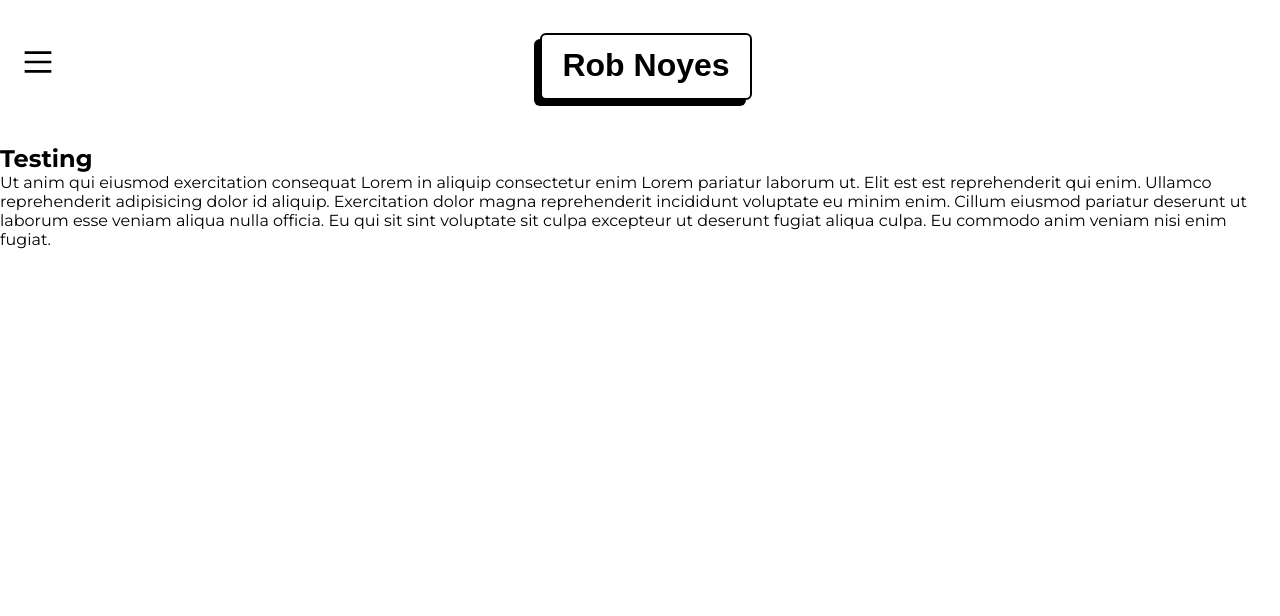
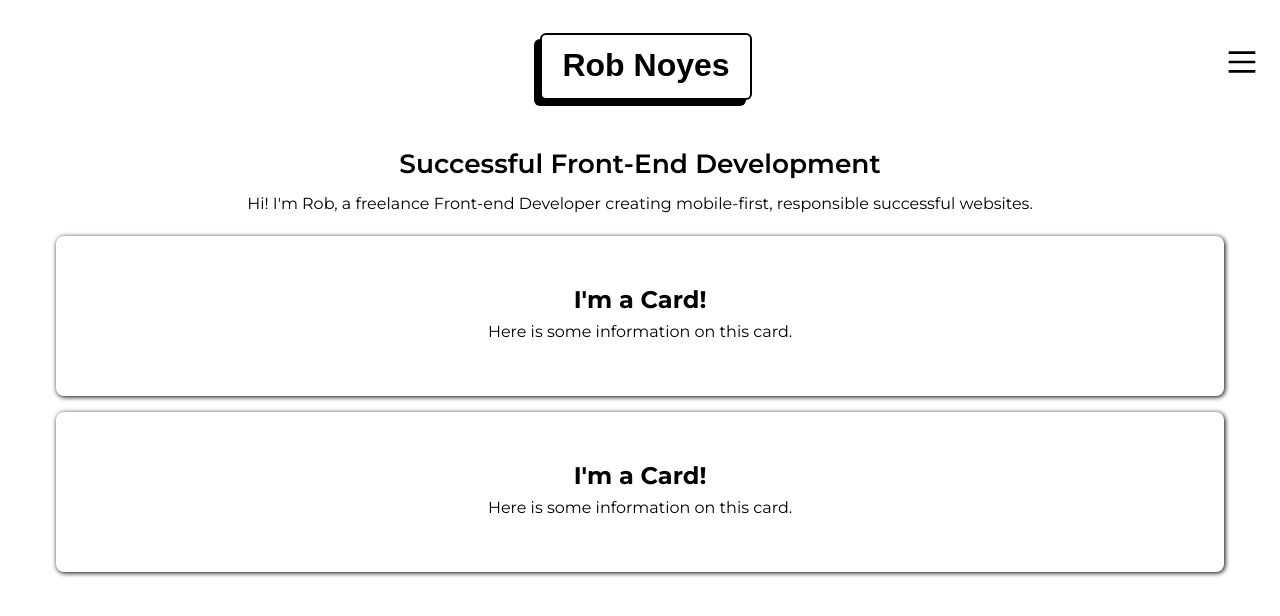
Before and after one commit to rob-noyes/portfolio-site, a React (Create React App) app: page / in a window 1280 px wide. Shown: the top 616 px of the page. Built offline with nearby package versions, Linux system fonts and the light colour scheme.

Commit message:
base home page working

```diff
--- a/src/App.js
+++ b/src/App.js
@@ -1,14 +1,16 @@
 import { BrowserRouter, Switch, Route } from 'react-router-dom';
 import './App.css';
+import Contact from './components/Contact';
 import Home from './components/Home';
-import Projects from './components/Projects';
+import Portfolio from './components/Portfolio';
 
 function App() {
   return (
     <BrowserRouter>
       <Switch>
         <Route exact path="/" component={Home} />
-        <Route path="/projects" component={Projects} />
+        <Route path="/portfolio" component={Portfolio} />
+        <Route path="/contact" component={Contact} />
       </Switch>
     </BrowserRouter>
   );
--- /dev/null
+++ b/src/components/Contact.js
@@ -0,0 +1,12 @@
+import Header from './Header';
+
+const Contact = () => {
+  return (
+    <div>
+      <Header />
+      <h2>Welcome to The Contact Page</h2>
+    </div>
+  );
+};
+
+export default Contact;
--- a/src/components/Header.js
+++ b/src/components/Header.js
@@ -18,7 +18,7 @@ const Header = () => {
       <CSSTransition in={open} timeout={300} classNames="fade" unmountOnExit>
         <ul>
           <Link to="/">Home</Link>
-          <Link to="/projects">Projects</Link>
+          <Link to="/portfolio">Portfolio</Link>
           <Link to="/contact">Contact</Link>
         </ul>
       </CSSTransition>
--- a/src/components/Home.js
+++ b/src/components/Home.js
@@ -1,20 +1,22 @@
 import Header from './Header';
+import DescriptionCard from './home-components/DescriptionCard';
 
 const Home = () => {
   return (
     <div>
       <Header />
-      <div>
-        <h2>Testing </h2>
-        <p>
-          Ut anim qui eiusmod exercitation consequat Lorem in aliquip
-          consectetur enim Lorem pariatur laborum ut. Elit est est reprehenderit
-          qui enim. Ullamco reprehenderit adipisicing dolor id aliquip.
-          Exercitation dolor magna reprehenderit incididunt voluptate eu minim
-          enim. Cillum eiusmod pariatur deserunt ut laborum esse veniam aliqua
-          nulla officia. Eu qui sit sint voluptate sit culpa excepteur ut
-          deserunt fugiat aliqua culpa. Eu commodo anim veniam nisi enim fugiat.
-        </p>
+      <div className="centering">
+        <div>
+          <h2 className="headings">Successful Front-End Development</h2>
+          <p className="descriptions">
+            Hi! I'm Rob, a freelance Front-end Developer creating mobile-first,
+            responsible successful websites.
+          </p>
+        </div>
+        <div>
+          <DescriptionCard />
+          <DescriptionCard />
+        </div>
       </div>
     </div>
   );
--- a/src/components/Projects.js
+++ b/src/components/Portfolio.js
@@ -1,6 +1,6 @@
 import Header from './Header';
 
-const Projects = () => {
+const Portfolio = () => {
   return (
     <div>
       <Header />
@@ -9,4 +9,4 @@ const Projects = () => {
   );
 };
 
-export default Projects;
+export default Portfolio;
--- /dev/null
+++ b/src/components/home-components/DescriptionCard.js
@@ -0,0 +1,10 @@
+const DescriptionCard = () => {
+  return (
+    <div className="description-card">
+      <h2>I'm a Card!</h2>
+      <p>Here is some information on this card.</p>
+    </div>
+  );
+};
+
+export default DescriptionCard;
--- a/src/index.css
+++ b/src/index.css
@@ -136,7 +136,7 @@ a {
   border: none;
   padding: 6px;
   top: 2.5rem;
-  left: 1rem;
+  right: 1rem;
   font-size: 2rem;
   z-index: 100;
   background: none;
@@ -173,3 +173,41 @@ a {
 .list-container {
   padding: 1rem;
 }
+
+/*************
+    HOME
+*************/
+
+.centering {
+  display: flex;
+  flex-direction: column;
+  justify-content: center;
+  text-align: center;
+  margin: 1rem 2.5rem;
+  line-height: 2rem;
+}
+
+.headings {
+  font-size: 1.65rem;
+  line-height: 2.5rem;
+  font-weight: 600;
+}
+
+.descriptions {
+  padding-top: 0.25rem;
+}
+
+/******************
+    HOME - CARDS
+*******************/
+
+.description-card {
+  border-radius: 0.5rem;
+  box-shadow: 1px 1px 5px 0.1px #000000;
+  margin: 1rem;
+  padding: 3rem;
+  background: #ffffff;
+}
+.description-card:hover {
+  background: #dadada;
+}
```
